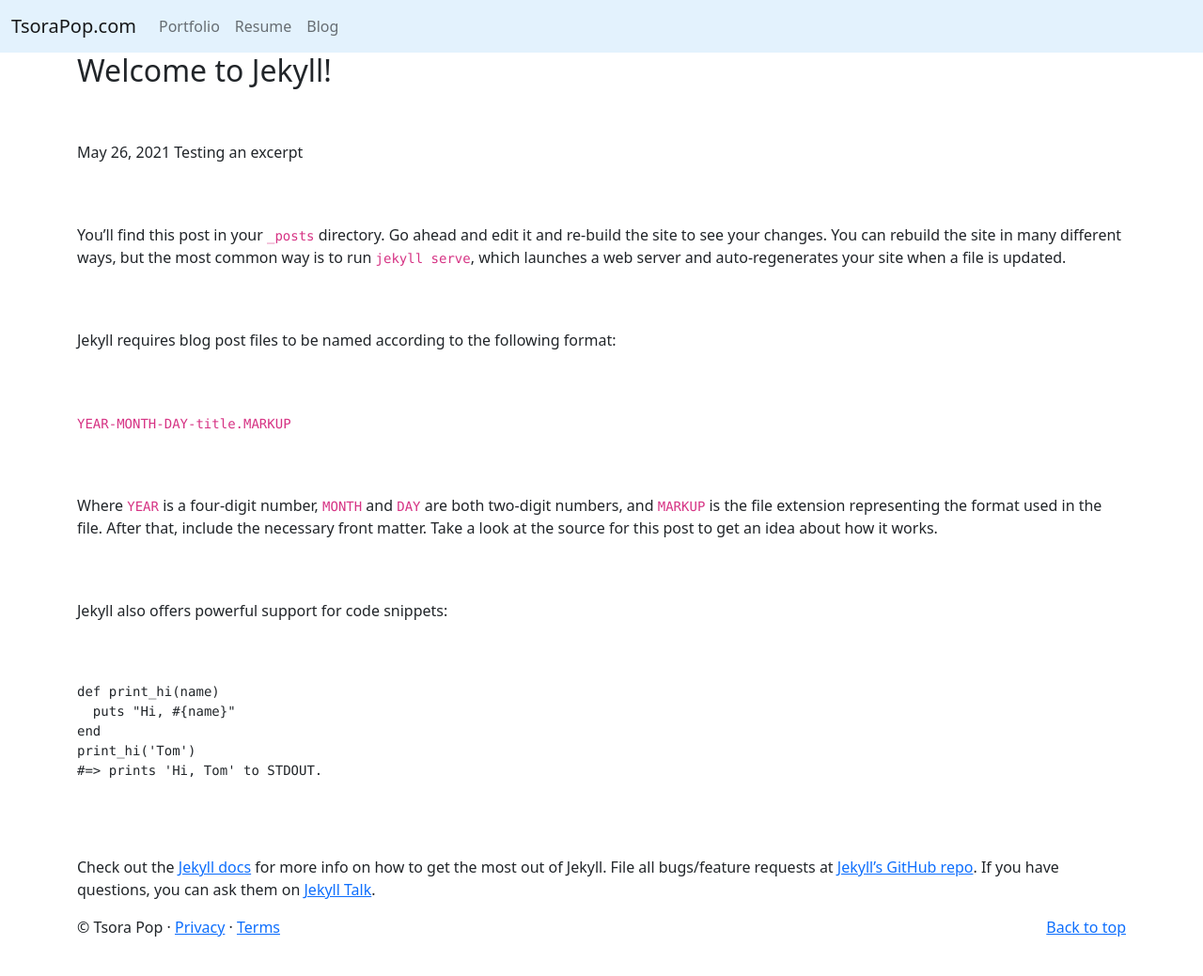
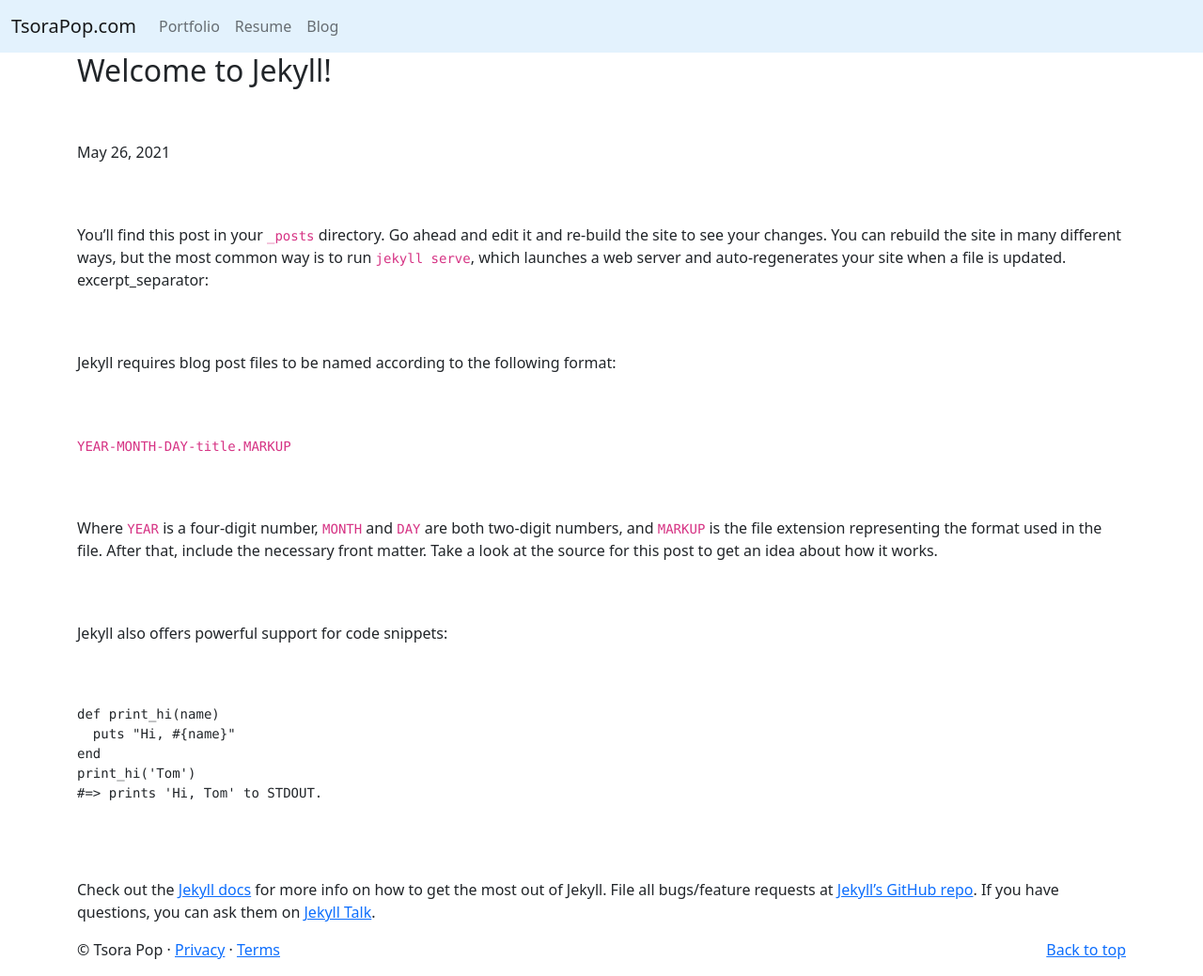
Before and after one commit to Tsora-Pop/Tsora-Pop.github.io, a Jekyll site: the page built from _posts/2021-05-26-welcome-to-jekyll.markdown, in a window 1280 px wide and 1039 px high. Shown: the whole window at 94% size. Built offline with Jekyll 4.4.1, drawn with Linux system fonts in a browser that asks for light colours.

Commit message:
Update 2021-05-26-welcome-to-jekyll.markdown
testing except

```diff
--- a/_posts/2021-05-26-welcome-to-jekyll.markdown
+++ b/_posts/2021-05-26-welcome-to-jekyll.markdown
@@ -3,12 +3,12 @@
 title:  "Welcome to Jekyll!"
 headimage: <img src= "assets/tenor.gif" class="card-img-top" alt="Header Image" width="300" height="100">
 published: May 26, 2021
+excerpt_separator: <!--more-->
 ---
 ## {{ page.title}}
 {{ page.published }}
-Testing an excerpt
 
-You’ll find this post in your `_posts` directory. Go ahead and edit it and re-build the site to see your changes. You can rebuild the site in many different ways, but the most common way is to run `jekyll serve`, which launches a web server and auto-regenerates your site when a file is updated.
+You’ll find this post in your `_posts` directory. Go ahead and edit it and re-build the site to see your changes. You can rebuild the site in many different ways, but the most common way is to run `jekyll serve`, which launches a web server and auto-regenerates your site when a file is updated. excerpt_separator: <!--more-->
 
 Jekyll requires blog post files to be named according to the following format:
 
```
